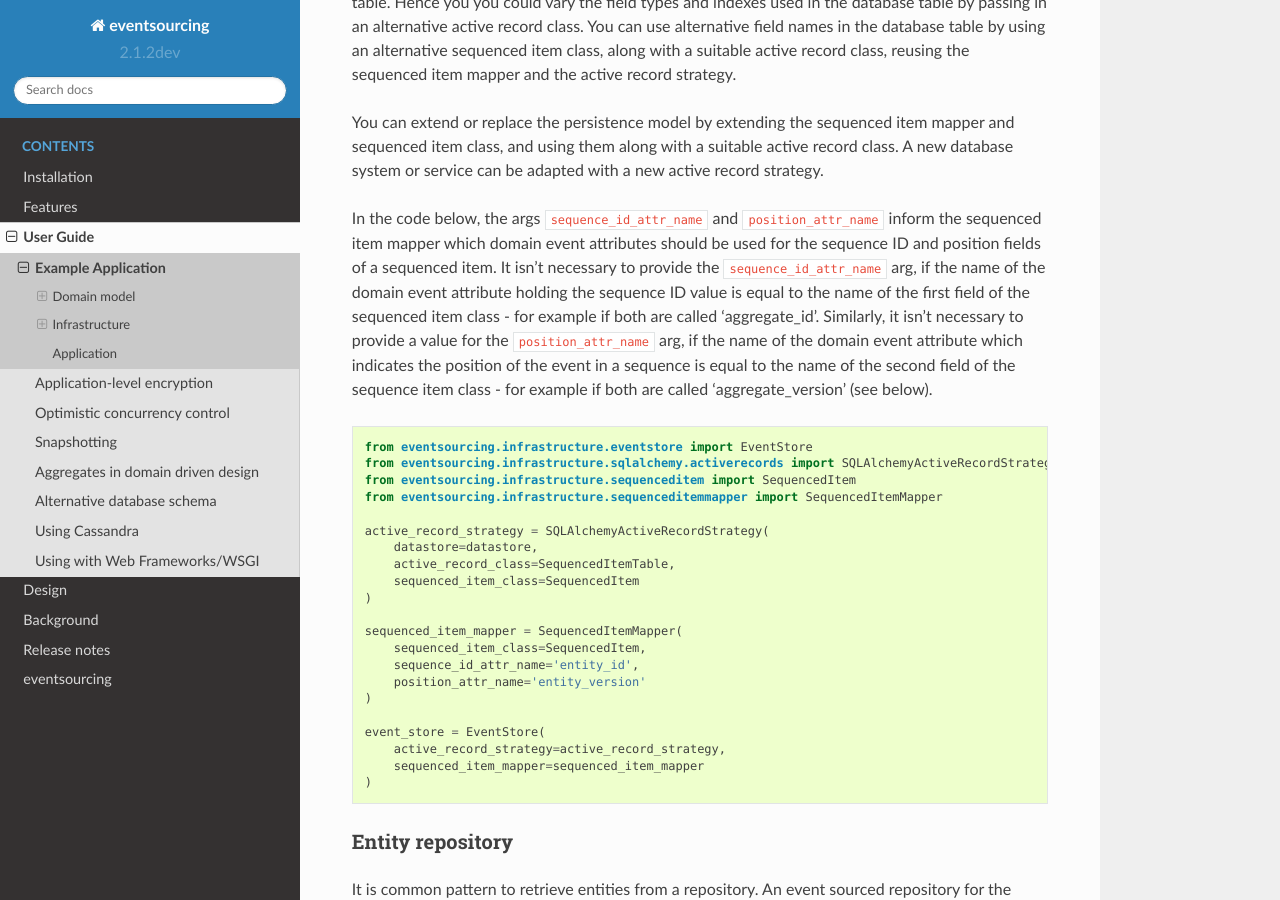
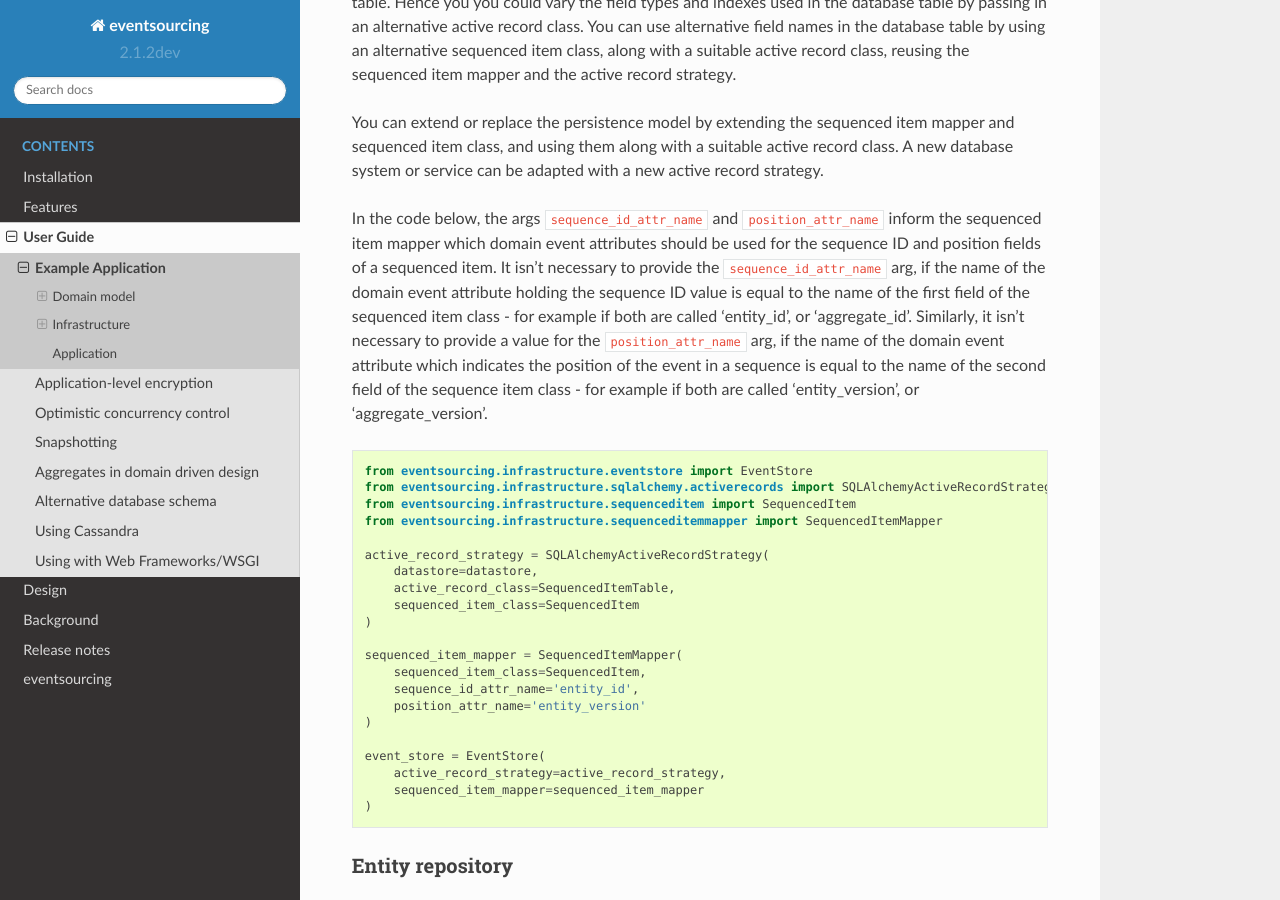
Before and after one commit to pyeventsourcing/eventsourcing, a Sphinx documentation site: the page built from docs/topics/user_guide/example_application.rst, in a window 1280 px wide and 900 px high, scrolled down 6596 px. Built offline with Sphinx 7.4.7 and the Read the Docs theme 2.0.0, drawn with Linux system fonts in a browser that asks for light colours.

Commit message:
Edited example application section.

```diff
--- a/docs/topics/user_guide/example_application.rst
+++ b/docs/topics/user_guide/example_application.rst
@@ -384,11 +384,12 @@ inform the sequenced item mapper which domain event attributes should be used fo
 sequence ID and position fields of a sequenced item. It isn't necessary to
 provide the ``sequence_id_attr_name`` arg, if the name of the domain event
 attribute holding the sequence ID value is equal to the name of the first field
-of the sequenced item class - for example if both are called 'aggregate_id'. Similarly,
-it isn't necessary to provide a value for the ``position_attr_name`` arg, if the name
-of the domain event attribute which indicates the position of the event in a sequence
-is equal to the name of the second field of the sequence item class - for example if both
-are called 'aggregate_version' (see below).
+of the sequenced item class - for example if both are called 'entity_id', or
+'aggregate_id'. Similarly, it isn't necessary to provide a value for the
+``position_attr_name`` arg, if the name of the domain event attribute which
+indicates the position of the event in a sequence is equal to the name of the
+second field of the sequence item class - for example if both are called
+'entity_version', or 'aggregate_version'.
 
 
 .. code:: python
```
